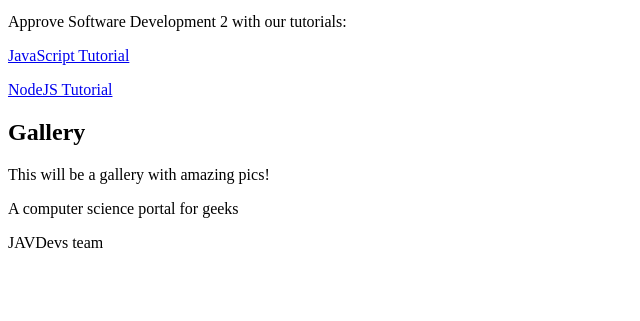
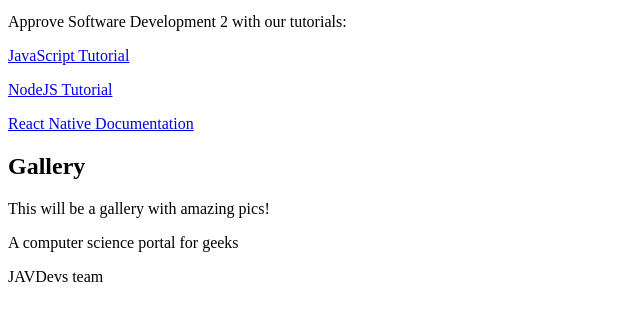
Before and after one commit to JuanCamilo-R/BelalcazarBaronaLedesmaRinconRandazzo-DSII-2022-2-01, a plain HTML site: page index.html in a window 1280 px wide. Shown: the part 199-520 px from the top of the page, without its empty margins (0-640 px from the left). Drawn offline with Linux system fonts and the light colour scheme.

Commit message:
React Native Documentation added

```diff
--- a/index.html
+++ b/index.html
@@ -19,6 +19,7 @@
         <p>Approve Software Development 2 with our tutorials:</p>
         <p><a href="https://www.geeksforgeeks.org/javascript/?ref=ghm">JavaScript Tutorial</a></p>
         <p><a href="https://www.geeksforgeeks.org/nodejs/?ref=ghm">NodeJS Tutorial</a></p>
+        <p><a href="https://reactnative.dev/">React Native Documentation</a></p>
 
         <section>
             <h2>Gallery</h2>
```
